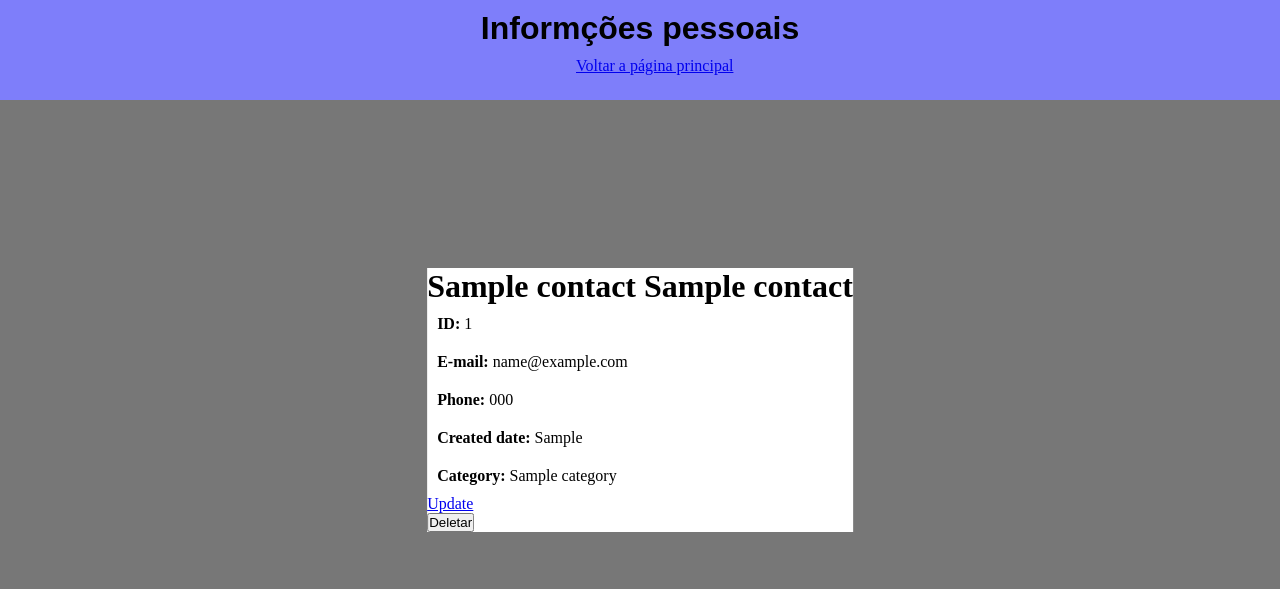
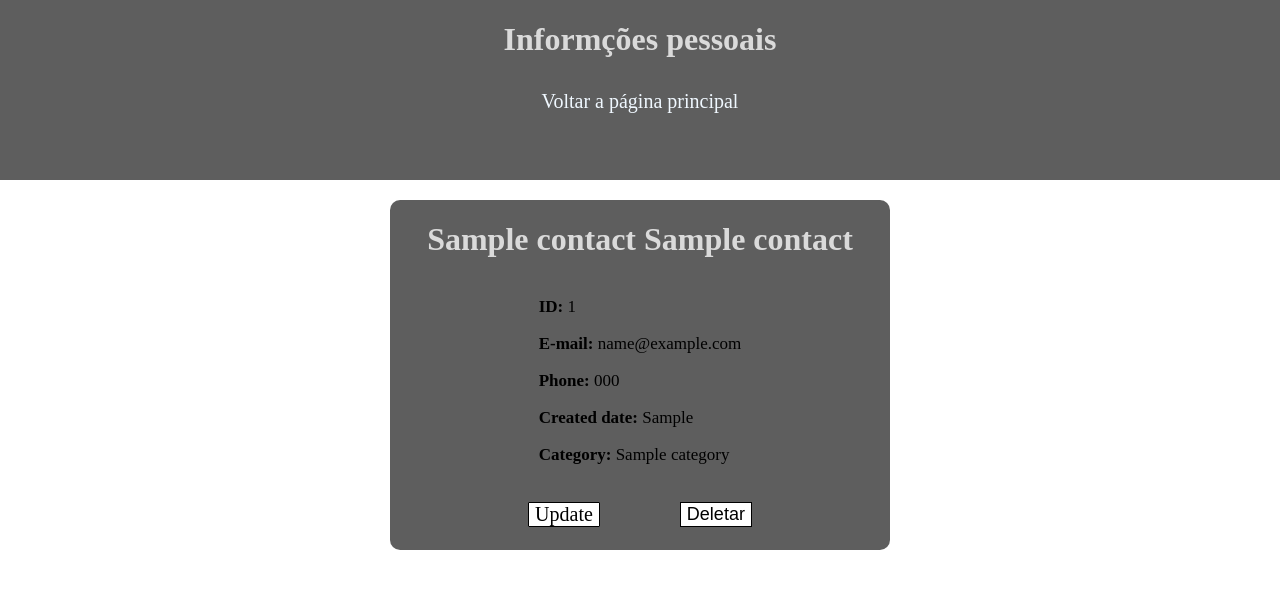
Before and after one commit to Eduardo-Ennes/Django-Crud, a Django app: template core/templates/contato.html in a window 1280 px wide. Shown: the top 589 px of the page. Run offline with Django 3.2, Linux system fonts and the light colour scheme; the template is opened without the code that fills it: most values are stand-ins (such as "Sample title", 1, 10 or a date in 2020).

Commit message:
commit css

```diff
--- a/core/static/estilo.css
+++ b/core/static/estilo.css
@@ -8,7 +8,7 @@ body{
 }
 
 header{
-    background-color: rgb(126, 126, 250);
+    background-color: rgba(0, 0, 0, 0.637);
     height: 100px;
     width: 100%;
 }
--- a/core/static/style.css
+++ b/core/static/style.css
@@ -1,101 +1,138 @@
-@charset "UTF-8";
-
-*{
-    padding: 0px;
-    margin: 0px;
+html{
+    font-size: 62.5%;
 }
 
 body{
-    position: relative;
-    background-color: rgb(181, 181, 182);
+    margin: 0;
+    padding: 0;
+    max-height: 100vh;
 }
 
 header{
-    background-color: rgb(126, 126, 250);
-    height: 200px;
-    width: 100%;
+    display: flex;
+    align-items: center;
+    flex-direction: column;
+    height: 18em;
+    width: 100vw;
+    background-color: rgba(0, 0, 0, 0.63);
 }
 
 h1{
-    text-align: center;
-    padding: 10px;
-    font-family: Arial, Helvetica, sans-serif;
+    font-size: 3.2em;
+    color: rgba(255, 255, 255, 0.774);
 }
 
-p.link{
-    position: absolute;
-    top: 100px;
-    left: 40%;
+.div-header{
+    display: flex;
+    flex-wrap: wrap;
+    gap: 5rem;
+    font-size: 2rem;
+    padding: 1rem;
+    justify-content: center;
 }
 
-p.register{
-    position: absolute;
-    left: 40%;
+.register, .link, .logouth{
+    text-decoration: none;
+    color: rgba(255, 255, 255, 0.774);
+    padding: 1rem;
 }
 
-p.logouth{
-    position: absolute;
-    top: 140px;
-    left: 40%;
+.register:hover, .link:hover, .logouth:hover{
+    border-radius: 5px;
+    background-color: rgba(0, 0, 0, 0.795);
 }
 
-div.pesquisar{
-    position: relative;
+.pesquisar{
+    display: flex;
+    justify-content: center;
 }
 
-form{
+table{
+    border-collapse: collapse;
+    background-color: rgba(0, 0, 0, 0.411);
+    width: 80%;
+}
+
+caption{
+    padding: 2rem;
+    font-size: 2.5em;
+    margin-top: 1em;
+    font-weight: 600;
+}
+
+th, td{
+    border: 1px solid rgba(0, 0, 0, 0.418);
+    font-size: 2rem;
+    padding: .5rem;
     text-align: center;
 }
 
-a{
-    text-decoration: none;
-    padding: 10px;
-    font-size: larger;
-    font-family: Arial, Helvetica, sans-serif;
-    color: rgb(17, 1, 250);
+td:hover{
+    background-color: aliceblue;
 }
 
-table{
-    position: relative;
-    margin: auto;
-    width: 800px;
-    border-collapse: collapse;
+.id{
+    text-decoration: none;
+    color: black;
 }
 
-input{
-    margin: auto;
-    width: 250px;
-    height: 20px;
+.id:hover{
+    text-decoration: underline;
 }
 
-caption{
-    border: 1px solid black;
+.link_detail{
+    font-size: 2em;
+    text-decoration: none;
+    color: aliceblue;
+    border-radius: 1rem;
+    padding: 1rem 2rem 1rem 2rem;
 }
 
-th{
-    border: 1px solid black;
+.link_detail:hover{
+    background-color: rgba(0, 0, 0, 0.795);
 }
 
-td{
-    border: 1px solid black;
-    text-align: center;
+.div-contein-dados{
+    background-color: rgba(0, 0, 0, 0.63);
+    height: 35em;
+    width: 50em;
+    margin: auto;
+    display: flex;
+    margin-top: 2rem;
+    align-items: center;
+    flex-direction: column;
+    border-radius: 1rem;
 }
 
-.cadastro_usuario{
-    background-color: rgb(126, 126, 250);
+.titulo{
+    color: rgba(255, 255, 255, 0.774);
 }
 
-.titulo_usuario{
-    text-align: center;
-    padding: 10px;
-    font-family: Arial, Helvetica, sans-serif;
+.div-formulario{
+    margin-top: 2rem;
+    display: flex;
+    flex-wrap: wrap;
+    gap: 8rem;
 }
 
-#painel_cadastro{
-    text-align: center;
+.dados{
+    font-size: 1.7rem;
+    color: rgb(0, 0, 0);
 }
 
-.step-links{
-    position: absolute;
-    left: 45%;
+.btn-update{
+    font-size: 2rem;
+    text-decoration: none;
+    padding: 0 .6rem;
+    color: black;
+    background-color: white;
+    border: 1px solid black;
+    border-radius: 1px;
 }
+
+.btn-condel{
+    font-size: 1.8rem;
+    background-color: white;
+    border: 1px solid black;
+    cursor: pointer;
+}
--- a/core/templates/contato.html
+++ b/core/templates/contato.html
@@ -4,46 +4,38 @@
 <head>
     <meta charset="UTF-8">
     <meta name="viewport" content="width=device-width, initial-scale=1.0">
-    <link rel="stylesheet" href="{% static "estilo.css" %}">
+    <link rel="stylesheet" href="{% static "style.css" %}">
     <title>Contato Individual</title>
 </head>
 <body>
     <header>
         <h1>Informções pessoais</h1>
 
-        <p class="link"><a href="{% url "Index" %}">Voltar a página principal</a></p>
+        <p><a class="link_detail" href="{% url "Index" %}">Voltar a página principal</a></p>
     </header>
     {% block contact %}
-    <div>
+    <div class="div-contein-dados">
         <h1 class="titulo">{{contact.nome}} {{contact.sobrenome}}</h1>
+        <div class="div-dados">
             <p class="dados"><strong>ID: </strong>{{contact.id}}</p>
             <p class="dados"><strong>E-mail: </strong>{{contact.email}}</p>
             <p class="dados"><strong>Phone: </strong>{{contact.telefone}}</p>
             <p class="dados"><strong>Created date: </strong>{{contact.data_criacao}}</p>
             <p class="dados"><strong>Category: </strong>{{contact.category}}</p>
-        <a class="dados" href="{% url "atualizar" contact.id %}">Update</a>
-        <!--
-            Não tem como mostrar pq as imagens estão muito grandes
-        {% if contact.imagem %}
-        <p>
-            <img src="{{contact.imagem.url}}" alt="{{contact.nome}} {{contact.sobrenome}}">
-        </p>
-        {% endif %}
-        -->
+        </div>
 
-        <!--
-        Esse código seria usado para quando o usuário acessasse cadastros que não são deles os botões de update e delete não apareceriam.
-        {% if user == contato.owner %}{% endif %}
-        -->
+        <div class="div-formulario">
+            <a class="btn-update" href="{% url "atualizar" contact.id %}">Update</a>
             <form action="{% url "deletar" contact.id %}" method="POST">
                 {% csrf_token %}
                 {% if confirmation == 'no' %}
                 <input type="hidden" name="confirmation" value="yes">
-            <button type="submit">Confirmar</button>
+                <button class="btn-condel" type="submit">Confirmar</button>
                 {% else %}
-            <button type="submit">Deletar</button>
+                <button class="btn-condel" type="submit">Deletar</button>
                 {% endif %}
             </form>
+        </div>
     </div>
     {% endblock contact %}
 </body>
```
Also changed, not shown: Django/Dicas_contrucao_de_projeto.py (added, +134 -0 lines), Django/dicas.model.py (added, +24 -0 lines), Django/dicas_admin.py (added, +25 -0 lines), Django/dicas_luiz_shell.py (added, +30 -0 lines), core/templates/index.html (+12 -10 lines). Lines whose indentation alone changed are shown as unchanged.
